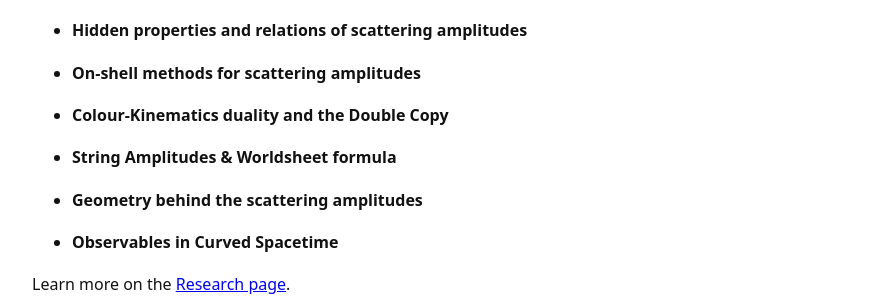
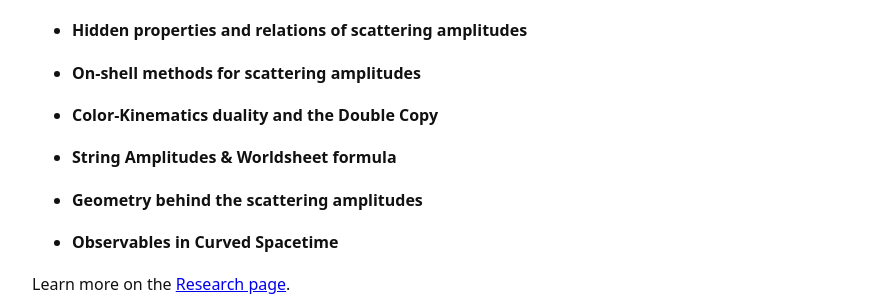
Before and after one commit to QuantumQ1/quantumq1.github.io, a Jekyll site: the page built from index.md, in a window 1280 px wide and 900 px high, scrolled down 953 px. Shown: the part 156-455 px from the top of the window, without its empty margins (198-1081 px from the left). Built offline with Jekyll 4.4.1, drawn with Linux system fonts in a browser that asks for light colours.

Commit message:
Update index.md

```diff
--- a/index.md
+++ b/index.md
@@ -27,7 +27,7 @@ Our group’s research interests mainly focus on various aspects of scattering a
 
 - **On-shell methods for scattering amplitudes**
 
-- **Colour-Kinematics duality and the Double Copy**
+- **Color-Kinematics duality and the Double Copy**
 
 - **String Amplitudes & Worldsheet formula**
 
```
